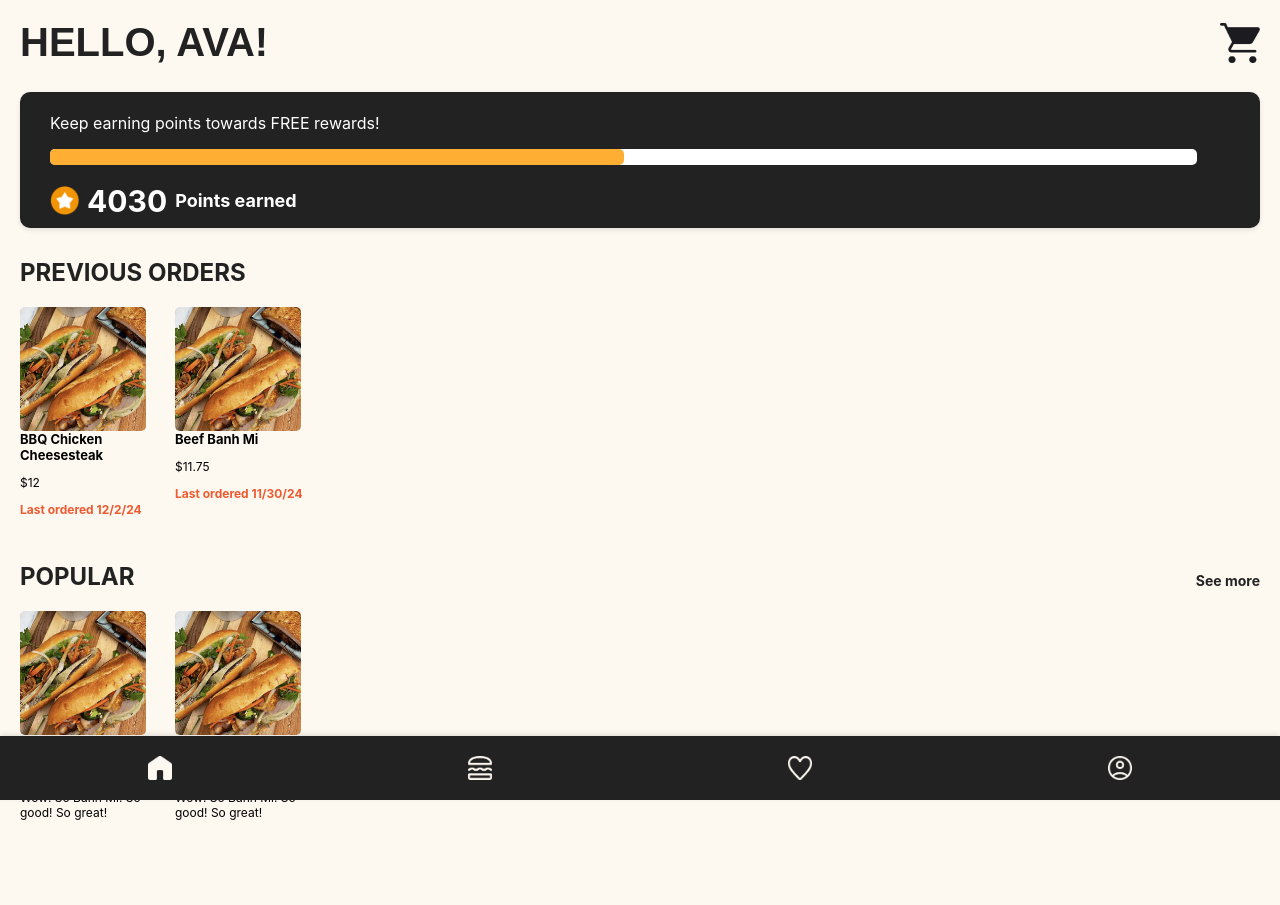
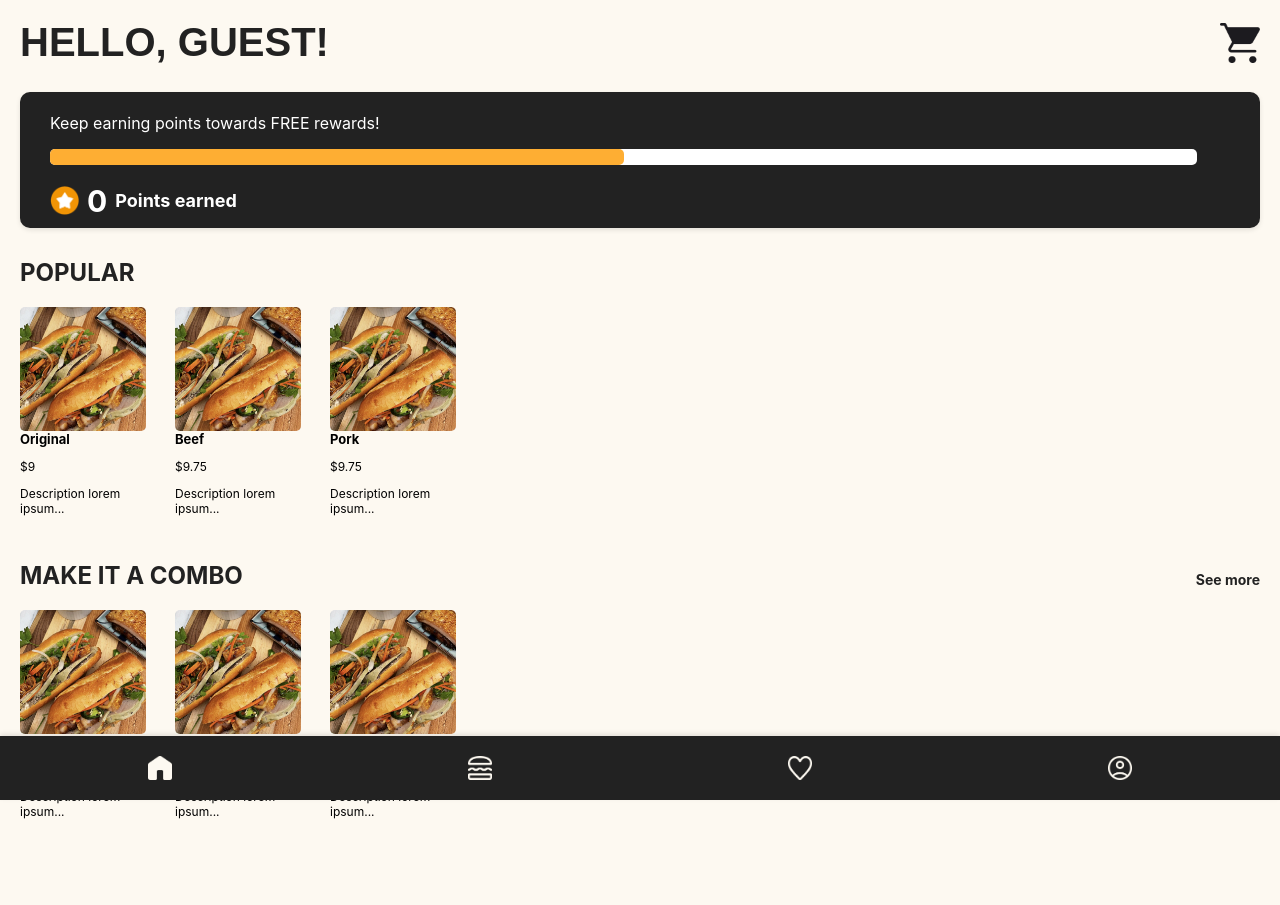
Before and after one commit to mjc498/idm216-lennox-app, a PHP site: page / in a window 1280 px wide. After the commit the page ends 819 px from the top, so only its background shows below. Run offline with PHP 8.4, Linux system fonts and the light colour scheme.

Commit message:
🤍 home layout

```diff
--- a/public_html/index.php
+++ b/public_html/index.php
@@ -13,7 +13,7 @@ require '../config.php';
 <body>
 
     <header>
-        <h1>HELLO, AVA!
+        <h1>HELLO, GUEST!
         <img src="icons/cart-icon.png" alt="Shopping cart icon with items" class="cart-icon"></h1>
     </header>
 
@@ -25,42 +25,54 @@ require '../config.php';
             </div>
             <p class="points-earned">
                 <img src="icons/points-icon.png" alt="Star icon representing points" class="star-icon">
-                <span class="points-number">4030</span> Points earned
+                <span class="points-number">0</span> Points earned
             </p>
         </section>
 
         <section>
-            <h2 class="section-title">PREVIOUS ORDERS</h2>
+            <h2 class="section-title">POPULAR</h2>
             <div class="orders-container">
                 <div class="order-item">
-                    <img src="images/placeholder.png" alt="BBQ Chicken Cheesesteak image">
-                    <h3>BBQ Chicken Cheesesteak</h3>
-                    <p>$12</p>
-                    <p class="last-ordered">Last ordered 12/2/24</p>
+                    <img src="images/placeholder.png" alt="Placeholder image">
+                    <h3>Original</h3>
+                    <p class="price">$9</p>
+                    <p>Description lorem ipsum...</p>
                 </div>
                 <div class="order-item">
-                    <img src="images/placeholder.png" alt="Beef Banh Mi image">
-                    <h3>Beef Banh Mi</h3>
-                    <p>$11.75</p>
-                    <p class="last-ordered">Last ordered 11/30/24</p>
+                    <img src="images/placeholder.png" alt="Placeholder image">
+                    <h3>Beef</h3>
+                    <p class="price">$9.75</p>
+                    <p>Description lorem ipsum...</p>
+                </div>
+                <div class="order-item">
+                    <img src="images/placeholder.png" alt="Placeholder image">
+                    <h3>Pork</h3>
+                    <p class="price">$9.75</p>
+                    <p>Description lorem ipsum...</p>
                 </div>
             </div>
         </section>
 
         <section>
-            <h2 class="section-title">POPULAR <span class="see-more">See more</span></h2>
+            <h2 class="section-title">MAKE IT A COMBO<span class="see-more">See more</span></h2>
             <div class="popular-items">
                 <div class="order-item">
-                    <img src="images/placeholder.png" alt="Original Banh Mi image">
-                    <h3>Original</h3>
-                    <p>$9</p>
-                    <p>Wow! So Banh Mi! So good! So great!</p>
+                    <img src="images/placeholder.png" alt="Placeholder image">
+                    <h3>Fries</h3>
+                    <p class="price">$2</p>
+                    <p>Description lorem ipsum...</p>
                 </div>
                 <div class="order-item">
-                    <img src="images/placeholder.png" alt="Beef Banh Mi image">
-                    <h3>Beef</h3>
-                    <p>$9.75</p>
-                    <p>Wow! So Banh Mi! So good! So great!</p>
+                    <img src="images/placeholder.png" alt="Placeholder image">
+                    <h3>Cheese Fries</h3>
+                    <p class="price">$4</p>
+                    <p>Description lorem ipsum...</p>
+                </div>
+                <div class="order-item">
+                    <img src="images/placeholder.png" alt="Placeholder image">
+                    <h3>Loaded Fries</h3>
+                    <p class="price">$4</p>
+                    <p>Description lorem ipsum...</p>
                 </div>
             </div>
         </section>
```
